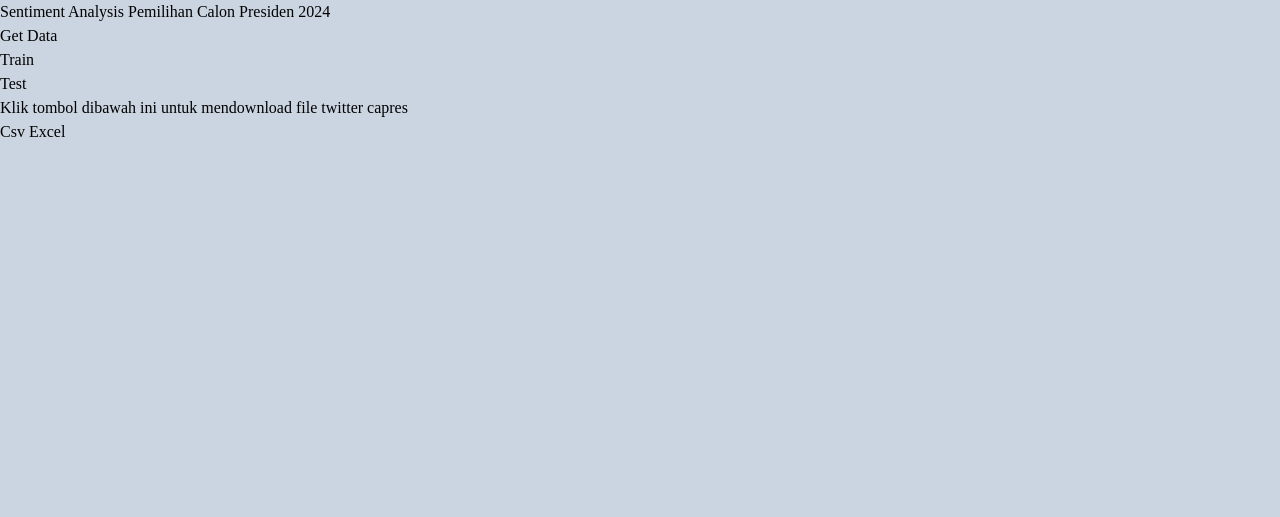
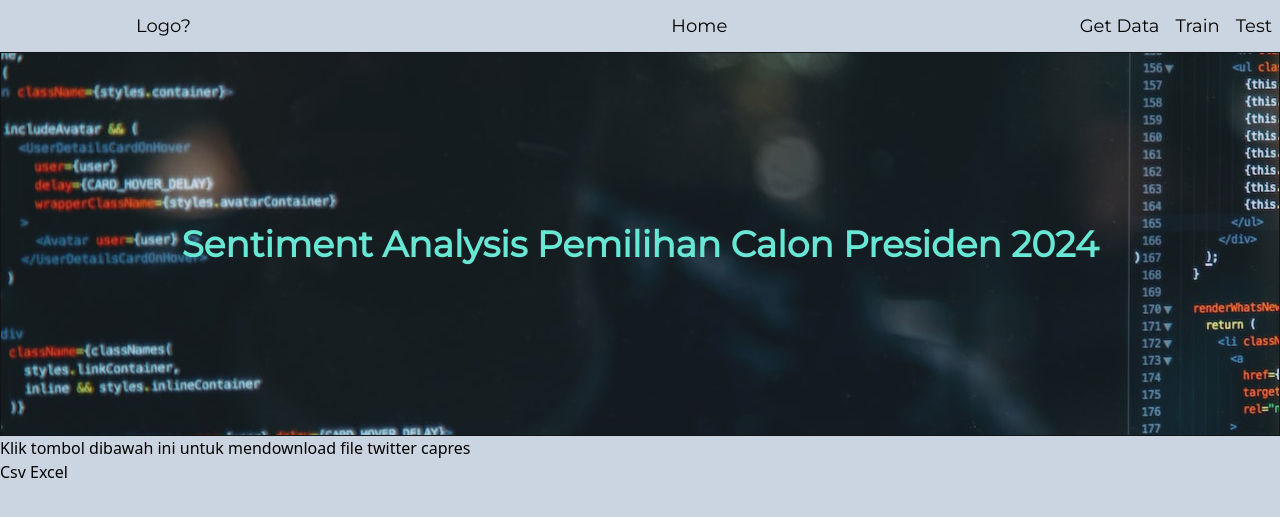
Before and after one commit to FnsAja/Skripsi, a Flask app: page / in a window 1280 px wide. Shown: the top 517 px of the page. Run offline with Flask 2, Linux system fonts and the light colour scheme; some libraries are stand-ins or nearby versions.

Commit message:
Tampilan Website

```diff
--- a/Aplikasi Skripsi/App/Flask/static/output/style.css
+++ b/Aplikasi Skripsi/App/Flask/static/output/style.css
@@ -1,3 +1,5 @@
+@import url('https://fonts.googleapis.com/css2?family=Montserrat&display=swap');
+
 /*
 ! tailwindcss v3.2.7 | MIT License | https://tailwindcss.com
 */
@@ -419,11 +421,12 @@ video {
   display: none;
 }
 
-html {
-  font-family: Inter var;
+body{
+  --tw-bg-opacity: 1;
+  background-color: rgb(203 213 225 / var(--tw-bg-opacity));
 }
 
-*, ::before, ::after {
+*, ::before, ::after{
   --tw-border-spacing-x: 0;
   --tw-border-spacing-y: 0;
   --tw-translate-x: 0;
@@ -470,7 +473,7 @@ html {
   --tw-backdrop-sepia:  ;
 }
 
-::backdrop {
+::backdrop{
   --tw-border-spacing-x: 0;
   --tw-border-spacing-y: 0;
   --tw-translate-x: 0;
@@ -517,7 +520,28 @@ html {
   --tw-backdrop-sepia:  ;
 }
 
-body {
-  --tw-bg-opacity: 1;
-  background-color: rgb(203 213 225 / var(--tw-bg-opacity));
+a{
+  margin-left: 0.5rem;
+  margin-right: 0.5rem;
+  margin-top: 0.75rem;
+  margin-bottom: 0.75rem;
+  display: inline-block;
+  text-align: center;
+  font-size: 1.125rem;
+  line-height: 1.75rem;
+  text-transform: capitalize;
+  font-family: 'Montserrat', sans-serif;
 }
+
+.list{
+  cursor: pointer;
+}
+
+.list:hover{
+  --tw-text-opacity: 1;
+  color: rgb(239 68 68 / var(--tw-text-opacity));
+}
+
+.header {
+  font-family: 'Montserrat', sans-serif;
+}
--- a/Aplikasi Skripsi/App/Flask/tailwind.config.js
+++ b/Aplikasi Skripsi/App/Flask/tailwind.config.js
@@ -3,9 +3,7 @@ module.exports = {
   content: ['./templates/*.{html}'],
   theme: {
     extend: {
-      fontFamily: {
-        'sans' : ["Inter var, sans-serif"]
-      }
+
     },
   },
   plugins: [],
--- a/Aplikasi Skripsi/App/Flask/templates/get_data.html
+++ b/Aplikasi Skripsi/App/Flask/templates/get_data.html
@@ -5,17 +5,25 @@
     <meta http-equiv="X-UA-Compatible" content="IE=edge">
     <meta name="viewport" content="width=device-width, initial-scale=1.0">
     <title>Sentiment Analysis (Get Data)</title>
+    <script src="https://cdn.tailwindcss.com"></script>
     <script src="../static/tailwind.config.js"></script>
     <link rel="stylesheet" href="../static/output/style.css">
 </head>
 <body>
-    <h2 class="header">Sentiment Analysis Pemilihan Calon Presiden 2024</h2>
+    <div class="flex">
+        <div class="grow-0 list ml-32"><a href="/">Logo?</a></div>
+        <div class="grow"></div>
+        <div class="grow-0 list ml-32"><a href="/">Home</a></div>
+        <div class="grow"></div>
+        <div class="grow-0 list"><a href="/">Get Data</a></div>
+        <div class="grow-0 list"><a href="/">Train</a></div>
+        <div class="grow-0 list"><a href="/">Test</a></div>
+    </div>
 
-    <ul>
-        <li>Get Data</li>
-        <li>Train</li>
-        <li>Test</li>
-    </ul>
+    <div class="h-96 border border-black grid content-center bg-no-repeat opacity-90" style="background-image: url('../static/img/hero.jpg')">
+        <h2 class="text-center text-4xl font-bold text-teal-300 header">Sentiment Analysis Pemilihan Calon Presiden 2024</h2>
+    </div>
+
 
     <p>Klik tombol dibawah ini untuk mendownload file twitter capres</p>
 
```
Also changed, not shown: Aplikasi Skripsi/App/Flask/static/style.css (+17 -12 lines), Aplikasi Skripsi/App/Flask/static/img/hero.jpg (added), Aplikasi Skripsi/App/Flask/static/img/hero1.jpg (added), 2 other files.
